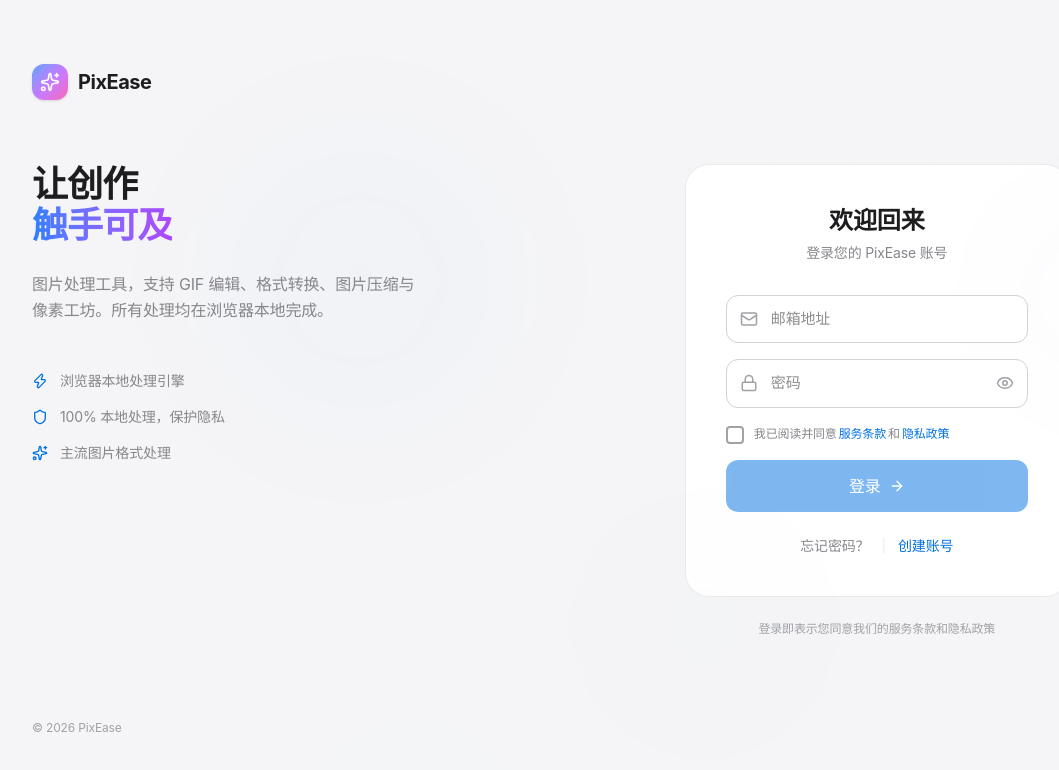
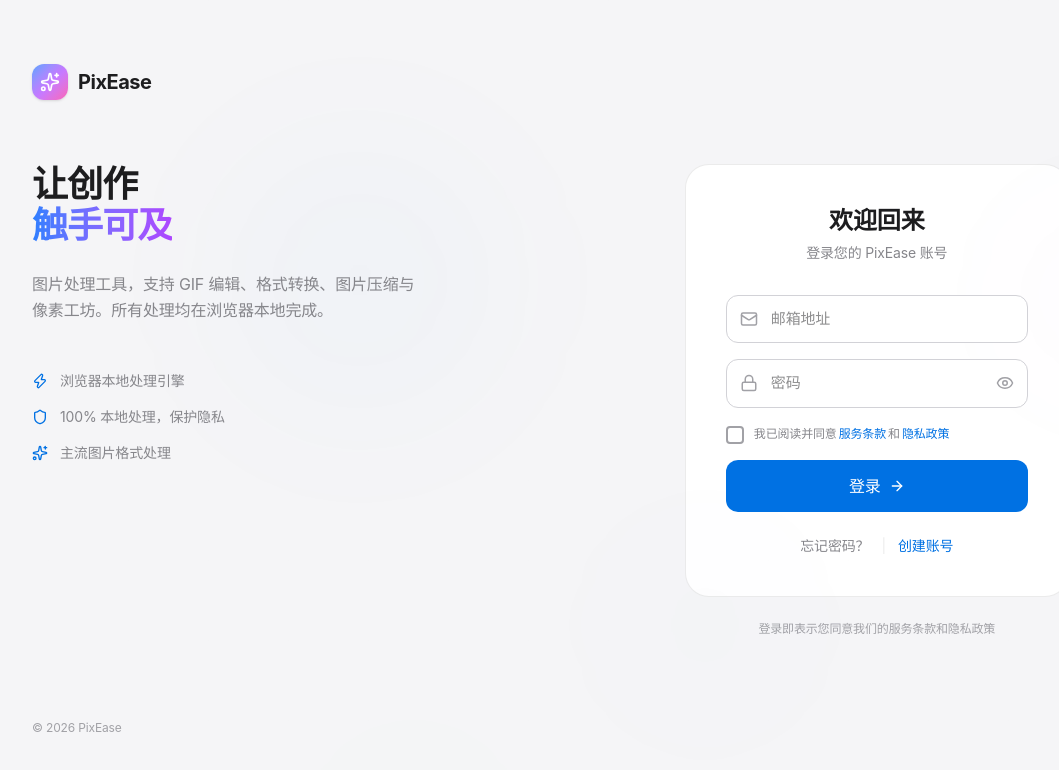
Before and after one commit to 17340920956/pix-ease-web, a Next.js app: page /login in a window 1280 px wide. Shown: the top 770 px of the page, without its empty margins (32-1091 px from the left). Built offline with nearby package versions, Linux system fonts and the light colour scheme; no server answers.

Commit message:
fix: 修复登录按钮未勾选条款时置灰无法触发提示

```diff
--- a/src/app/login/page.tsx
+++ b/src/app/login/page.tsx
@@ -462,7 +462,7 @@ export default function LoginPage() {
               {/* Submit Button */}
               <motion.button
                 type="submit"
-                disabled={isLoading || !agreed}
+                disabled={isLoading}
                 whileHover={{ scale: 1.02 }}
                 whileTap={{ scale: 0.97 }}
                 className="w-full py-3.5 rounded-xl font-medium text-white flex items-center justify-center gap-2 disabled:opacity-50 disabled:cursor-not-allowed"
```
